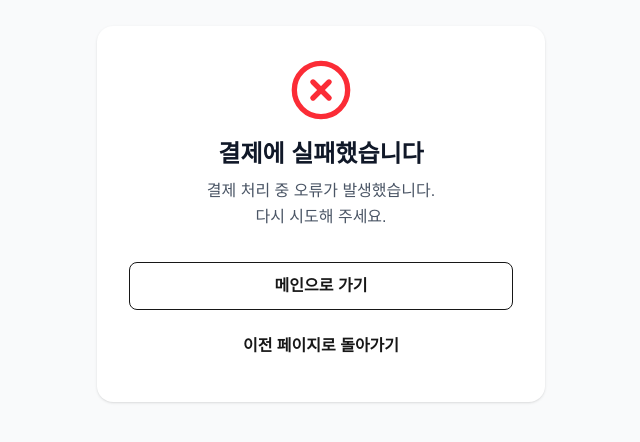
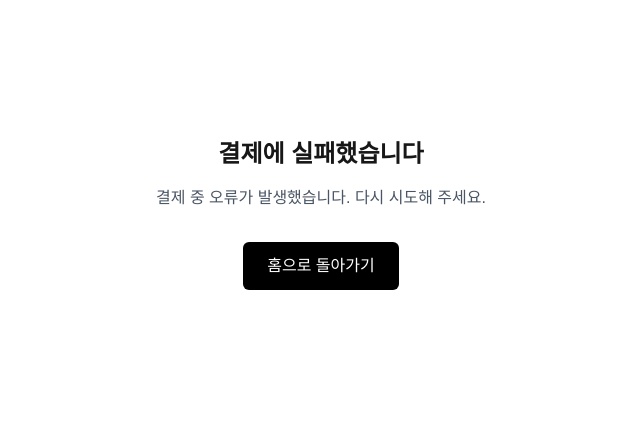
Before and after one commit to lalahaah/pageone-prod, a Next.js app: page /payment/fail in a window 1280 px wide. Shown: the part 186-628 px from the top of the page, without its empty margins (319-959 px from the left). Built offline with nearby package versions, Linux system fonts and the light colour scheme.

Commit message:
fix: payment/fail Suspense 래핑 추가

```diff
--- a/app/payment/fail/page.tsx
+++ b/app/payment/fail/page.tsx
@@ -1,35 +1,22 @@
-'use client';
+import { Suspense } from 'react';
+import Link from 'next/link';
 
-import { useSearchParams } from 'next/navigation';
-import Link from 'next/link';
-import { Button, buttonVariants } from '@/components/ui/button';
-import { cn } from '@/lib/utils';
-import { XCircle } from 'lucide-react';
-
-export default function PaymentFailPage() {
-  const searchParams = useSearchParams();
-  const message = searchParams.get('message');
-
+function FailContent() {
   return (
-    <div className="flex min-h-screen flex-col items-center justify-center bg-gray-50 px-4">
-      <div className="w-full max-w-md rounded-2xl bg-white p-8 text-center shadow-sm">
-        <div className="mb-4 flex justify-center">
-          <XCircle className="h-16 w-16 text-red-500" />
-        </div>
-        <h1 className="mb-2 text-2xl font-bold text-gray-900">결제에 실패했습니다</h1>
-        <p className="mb-8 text-gray-600 leading-relaxed">
-          {message || '결제 처리 중 오류가 발생했습니다.'}
-          <br /> 다시 시도해 주세요.
-        </p>
-        <div className="space-y-3">
-          <Link href="/" className={cn(buttonVariants({ variant: "outline" }), "w-full h-12 text-base font-bold")}>
-            메인으로 가기
-          </Link>
-          <Button onClick={() => window.history.back()} className="w-full h-12 text-base font-bold">
-            이전 페이지로 돌아가기
-          </Button>
-        </div>
-      </div>
+    <div className="flex flex-col items-center justify-center min-h-screen px-6 text-center">
+      <h1 className="text-2xl font-bold mb-4">결제에 실패했습니다</h1>
+      <p className="text-gray-600 mb-8">결제 중 오류가 발생했습니다. 다시 시도해 주세요.</p>
+      <Link href="/" className="bg-black text-white px-6 py-3 rounded-md font-medium">
+        홈으로 돌아가기
+      </Link>
     </div>
   );
 }
+
+export default function PaymentFailPage() {
+  return (
+    <Suspense fallback={<div>로딩 중...</div>}>
+      <FailContent />
+    </Suspense>
+  );
+}
```
